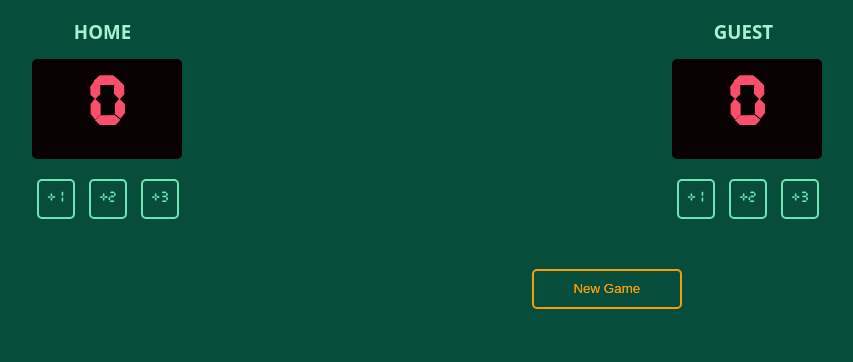
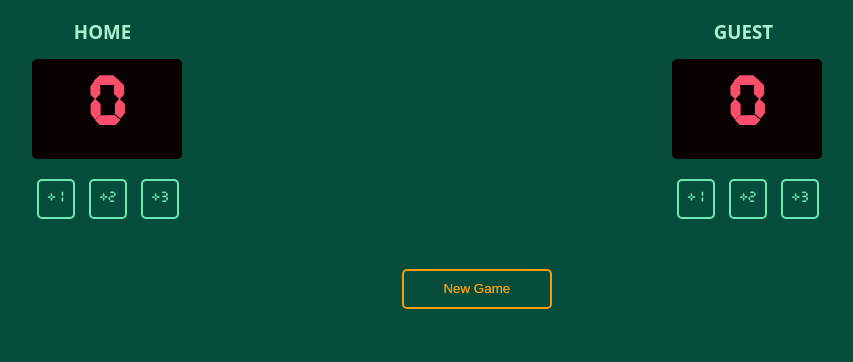
Before and after one commit to bruna-oliveiraC/basketball-scoreboard, a website built with Vite: page index.html in a window 1280 px wide. Shown: the whole page, without its empty margins (212-1065 px from the left). Built offline with nearby package versions, Linux system fonts and the light colour scheme; a web font is replaced by a local one.

Commit message:
Adjust margin for .btn-new class

```diff
--- a/index.css
+++ b/index.css
@@ -54,7 +54,7 @@ body {
 }
 
 .btn-new {
-    margin: 50px -140px;
+    margin: 50px -270px 0;
     width: 150px;
     height: 40px;
     border: 2px solid #F59E0B;
```
